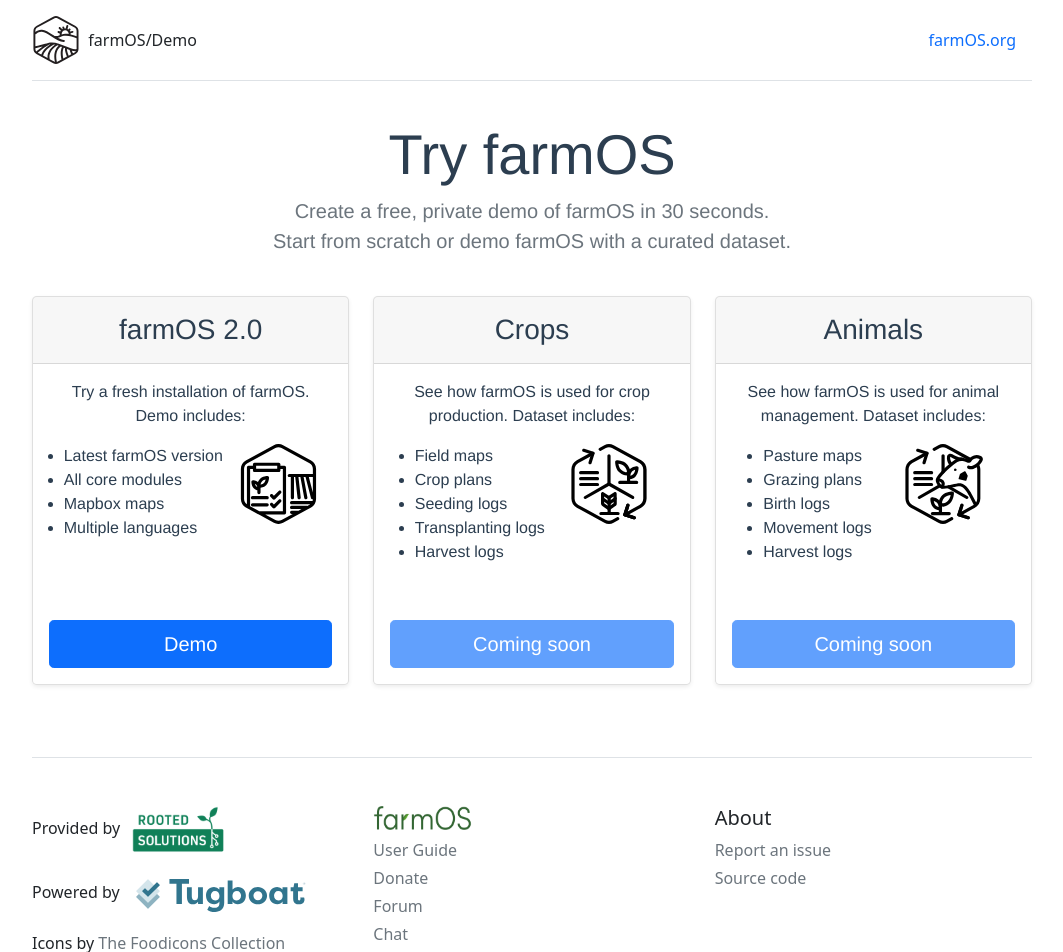
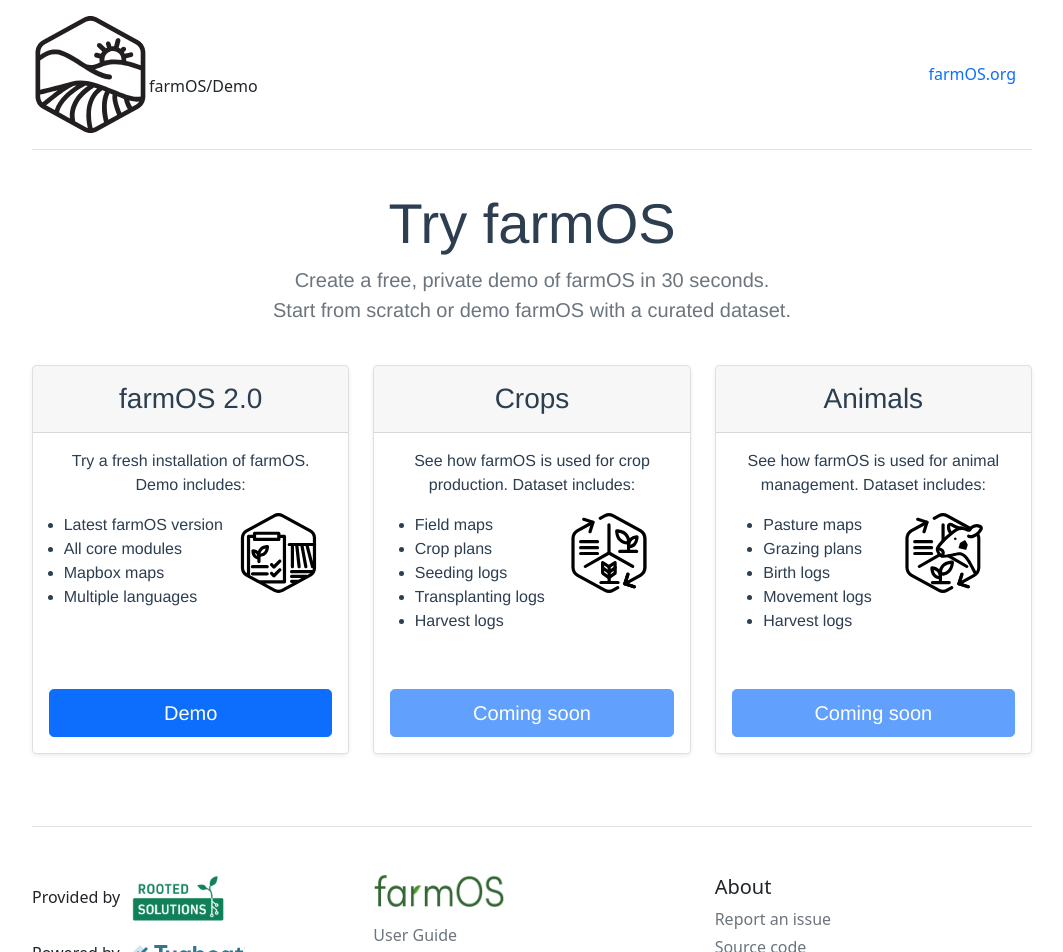
Before and after one commit to paul121/farm-tugboat-demo, a Vue app: page / in a window 1280 px wide. Shown: the top 952 px of the page, without its empty margins (108-1171 px from the left). Built offline with nearby package versions, Linux system fonts and the light colour scheme.

Commit message:
Update footer.

```diff
--- a/src/App.vue
+++ b/src/App.vue
@@ -18,8 +18,8 @@
   <footer class="pt-5 my-md-5 pt-md-5 border-top">
     <div class="row">
       <div class="col-12 col-md">
-        <h6>Provided by <a href="https://rootedsolutions.io"><img class="logo" alt="roooted solutions logo" :src="require('@/assets/rs_logo.png')"></a></h6>
-        <h6>Powered by <a href="https://tugboat.qa"><img class="logo" alt="Tugboat logo" :src="require('@/assets/tugboat_logo.svg')"></a></h6>
+        <h6>Provided by <a href="https://rootedsolutions.io"><img class="rs-logo" alt="roooted solutions logo" :src="require('@/assets/rs_logo.png')"></a></h6>
+        <h6>Powered by <a href="https://tugboat.qa"><img class="tugboat-logo" alt="Tugboat logo" :src="require('@/assets/tugboat_logo.svg')"></a></h6>
         <h6>Icons by <a href="https://www.thelexicon.org/foodicons/">The Foodicons Collection</a></h6>
       </div>
       <div class="col-6 col-md">
@@ -61,13 +61,17 @@
   color: #2c3e50;
 }
 
-img.logo {
+img.rs-logo {
   height: 3em;
 }
 
+img.tugboat-logo {
+  height: 2em;
+}
+
 img.farmos-logo {
-  height: 1.5em;
-  margin-bottom: .5em;
+  height: 2em;
+  margin-bottom: 1em;
 }
 
 footer h5 a{
```
